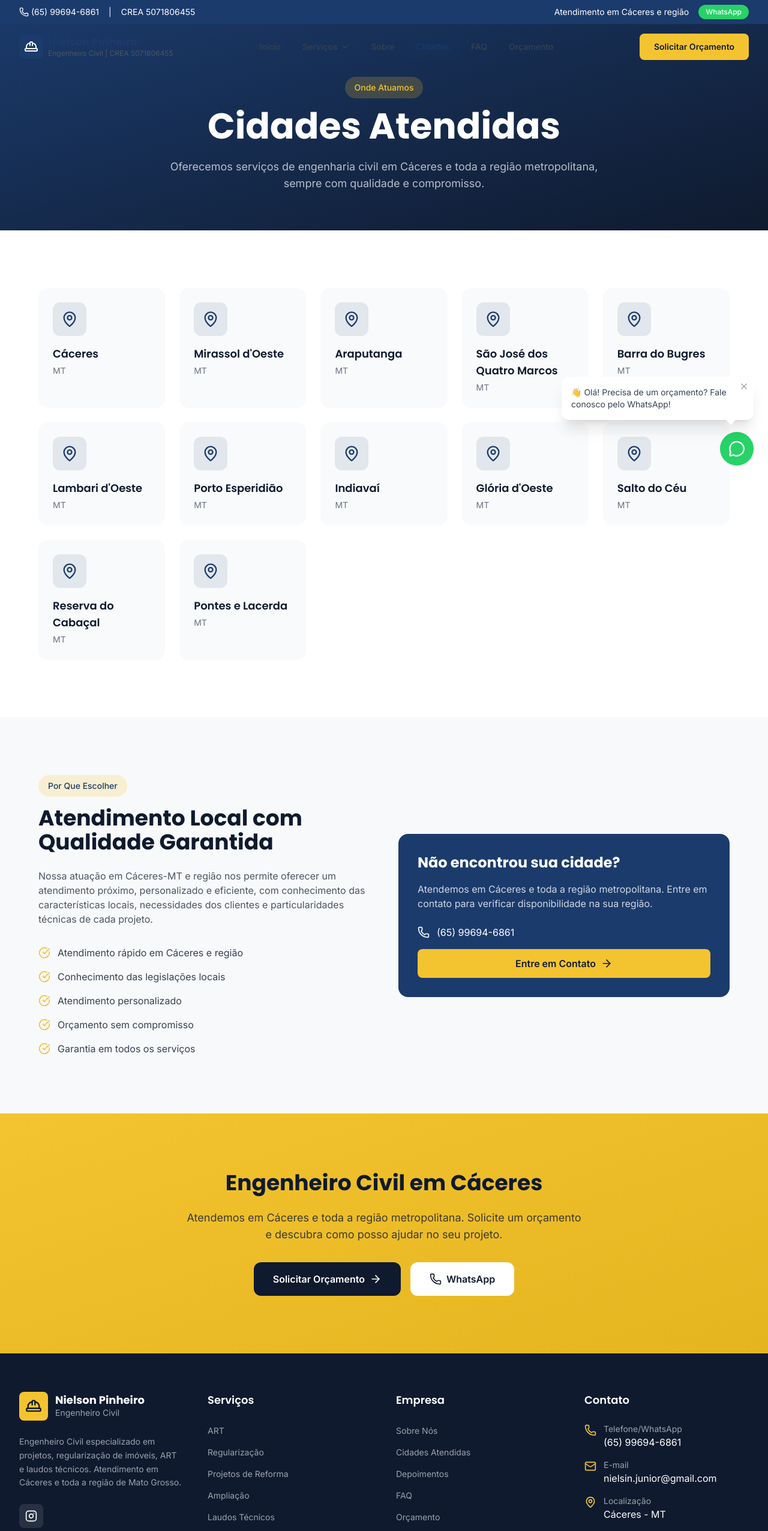
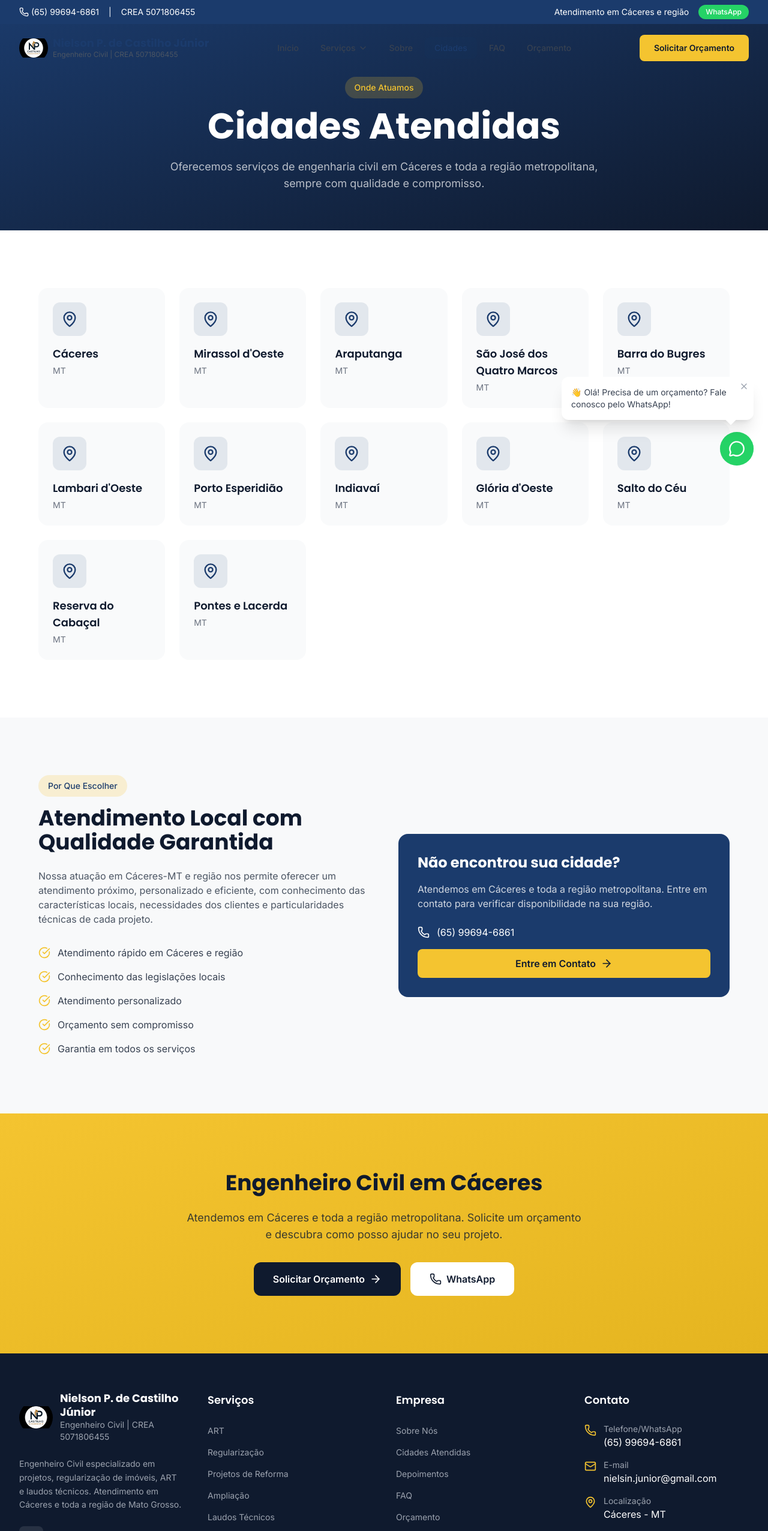
Before and after one commit to nielsonjunior/site-pessoal, a React (Vite) app: page /cidades in a window 1280 px wide. Shown: the top 2552 px of the page at 60% size. Built offline with nearby package versions, Linux system fonts and the light colour scheme.

Commit message:
feat: adiciona logo NP Castilho e atualiza nome para Nielson P. de Castilho Junior

```diff
--- a/src/components/shared/Footer.tsx
+++ b/src/components/shared/Footer.tsx
@@ -1,5 +1,5 @@
 import { Link } from "react-router-dom";
-import { HardHat, Phone, Mail, MapPin, Clock, Instagram } from "lucide-react";
+import { Phone, Mail, MapPin, Clock, Instagram } from "lucide-react";
 
 const footerLinks = {
   servicos: [
@@ -35,12 +35,14 @@ export function Footer() {
           {/* Company Info */}
           <div className="lg:col-span-1">
             <Link to="/" className="flex items-center gap-3 mb-6">
-              <div className="w-12 h-12 bg-[#F4C430] rounded-lg flex items-center justify-center">
-                <HardHat className="w-7 h-7 text-[#0F1A2E]" />
-              </div>
+              <img
+                src="/images/logo.png"
+                alt="NP Castilho Engenharia"
+                className="w-14 h-14 object-contain rounded-full"
+              />
               <div>
-                <h3 className="font-bold text-lg leading-tight">Nielson Pinheiro</h3>
-                <p className="text-sm text-gray-400">Engenheiro Civil</p>
+                <h3 className="font-bold text-lg leading-tight">Nielson P. de Castilho Júnior</h3>
+                <p className="text-sm text-gray-400">Engenheiro Civil | CREA 5071806455</p>
               </div>
             </Link>
             <p className="text-gray-400 text-sm mb-6 leading-relaxed">
--- a/src/components/shared/Header.tsx
+++ b/src/components/shared/Header.tsx
@@ -1,6 +1,6 @@
 import { useState, useEffect } from "react";
 import { Link, useLocation } from "react-router-dom";
-import { Menu, X, Phone, ChevronDown, HardHat } from "lucide-react";
+import { Menu, X, Phone, ChevronDown } from "lucide-react";
 import { motion, AnimatePresence } from "framer-motion";
 
 const navLinks = [
@@ -100,16 +100,18 @@ export function Header() {
           <div className="flex items-center justify-between">
             {/* Logo */}
             <Link to="/" className="flex items-center gap-2">
-              <div className="w-10 h-10 bg-[#1B3B6C] rounded-lg flex items-center justify-center">
-                <HardHat className="w-6 h-6 text-white" />
-              </div>
+              <img
+                src="/images/logo.png"
+                alt="NP Castilho Engenharia"
+                className="w-12 h-12 object-contain rounded-full"
+              />
               <div className="hidden sm:block">
                 <h1
                   className={`font-bold text-lg leading-tight transition-colors ${
                     isScrolled ? "text-[#1B3B6C]" : "text-[#1B3B6C]"
                   }`}
                 >
-                  Nielson Pinheiro
+                  Nielson P. de Castilho Júnior
                 </h1>
                 <p
                   className={`text-xs transition-colors ${
```
Also changed, not shown: public/images/logo.png (added).
